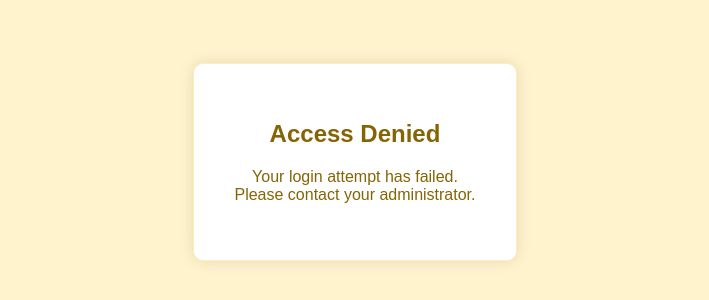
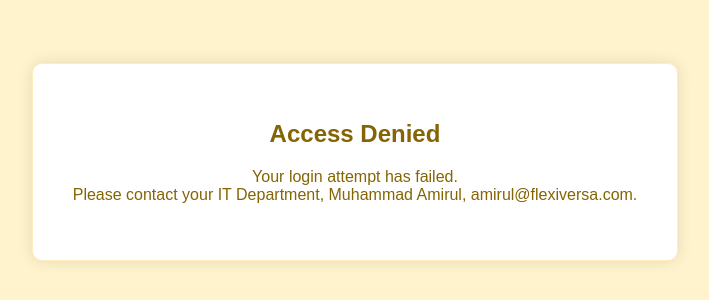
Before and after one commit to chinzhenho/phishing-sim, a plain HTML site: page alert.html in a window 1280 px wide. Shown: the part 238-538 px from the top of the page, without its empty margins (285-994 px from the left). Drawn offline with Linux system fonts and the light colour scheme.

Commit message:
Add files via upload

```diff
--- a/alert.html
+++ b/alert.html
@@ -37,7 +37,7 @@
 <body>
   <div class="alert-box">
     <h1>Access Denied</h1>
-    <p>Your login attempt has failed.<br>Please contact your administrator.</p>
+    <p>Your login attempt has failed.<br>Please contact your IT Department, Muhammad Amirul, amirul@flexiversa.com.</p>
   </div>
 </body>
 </html>
```
